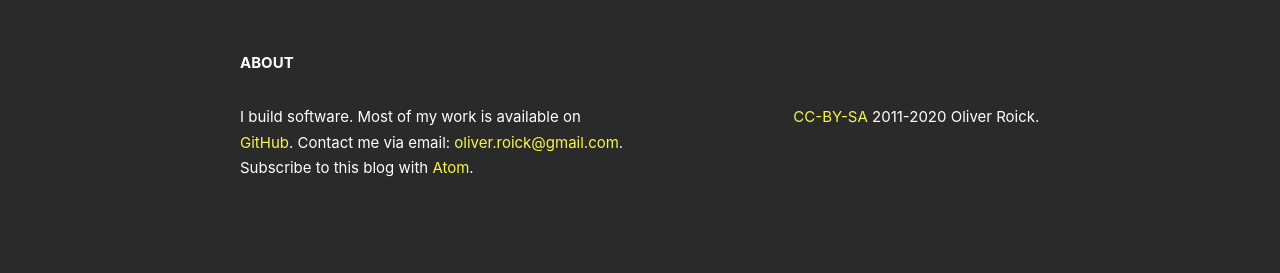
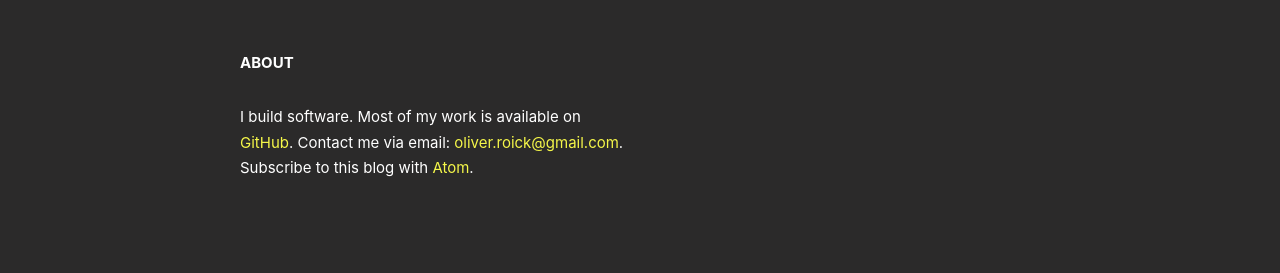
Before and after one commit to oliverroick/oliverroick.net, a Jekyll site: the page built from src/index.html, in a window 1280 px wide. Shown: the part 1915-2188 px from the top of the page. Built offline with Jekyll 4.4.1, drawn with Linux system fonts in a browser that asks for light colours.

Commit message:
chore: Remove license information

```diff
--- a/src/_layouts/default.html
+++ b/src/_layouts/default.html
@@ -49,9 +49,6 @@
             <div id="left">
                 <p>I build software. Most of my work is available on <a href="https://github.com/oliverroick">GitHub</a>. Contact me via email: <a href="mailto:oliver.roick@gmail.com">oliver.roick@gmail.com</a>. Subscribe to this blog with <a href="/atom.xml" rel="alternate" type="application/atom+xml">Atom</a>.</p>
             </div>
-            <div id="right">
-                <p><a rel="license" href="http://creativecommons.org/licenses/by-sa/3.0/">CC-BY-SA</a> 2011-2020 Oliver Roick.</p>
-            </div>
         </div>
     </footer>
 </body>
```
